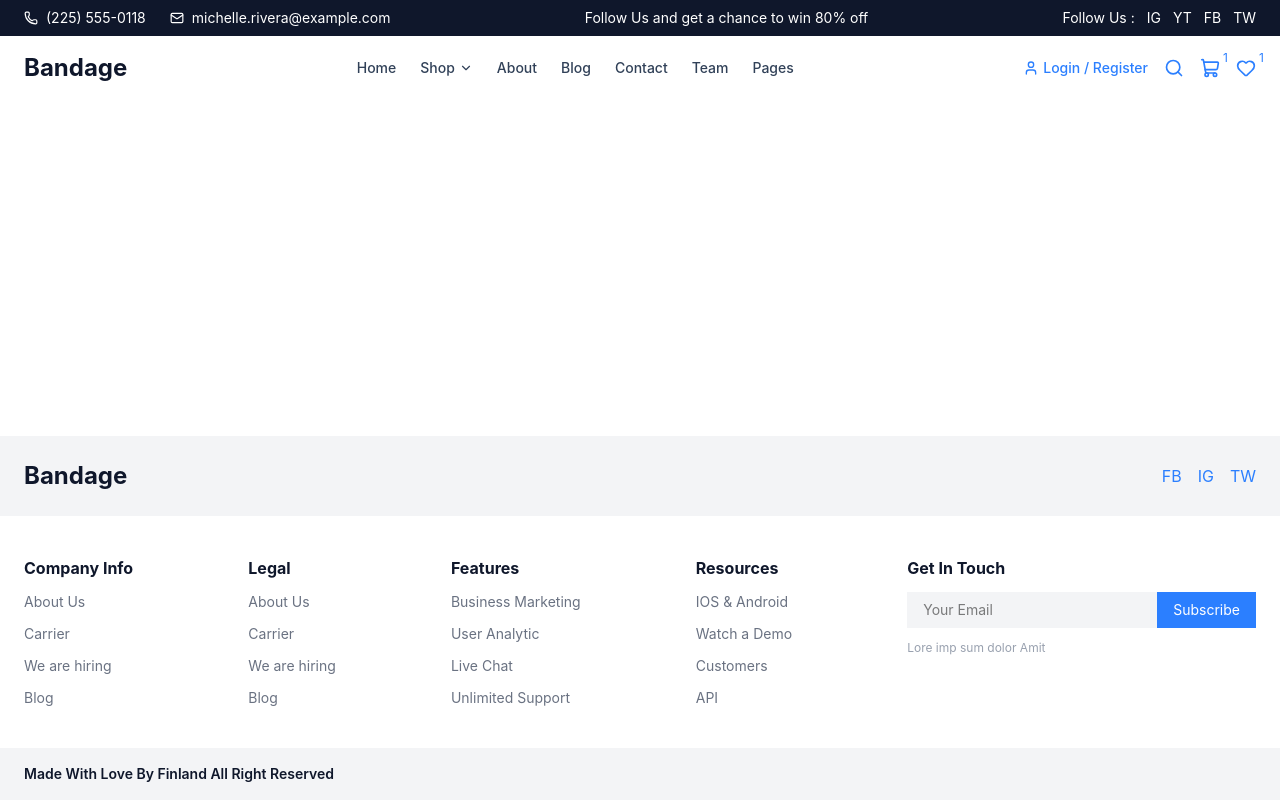
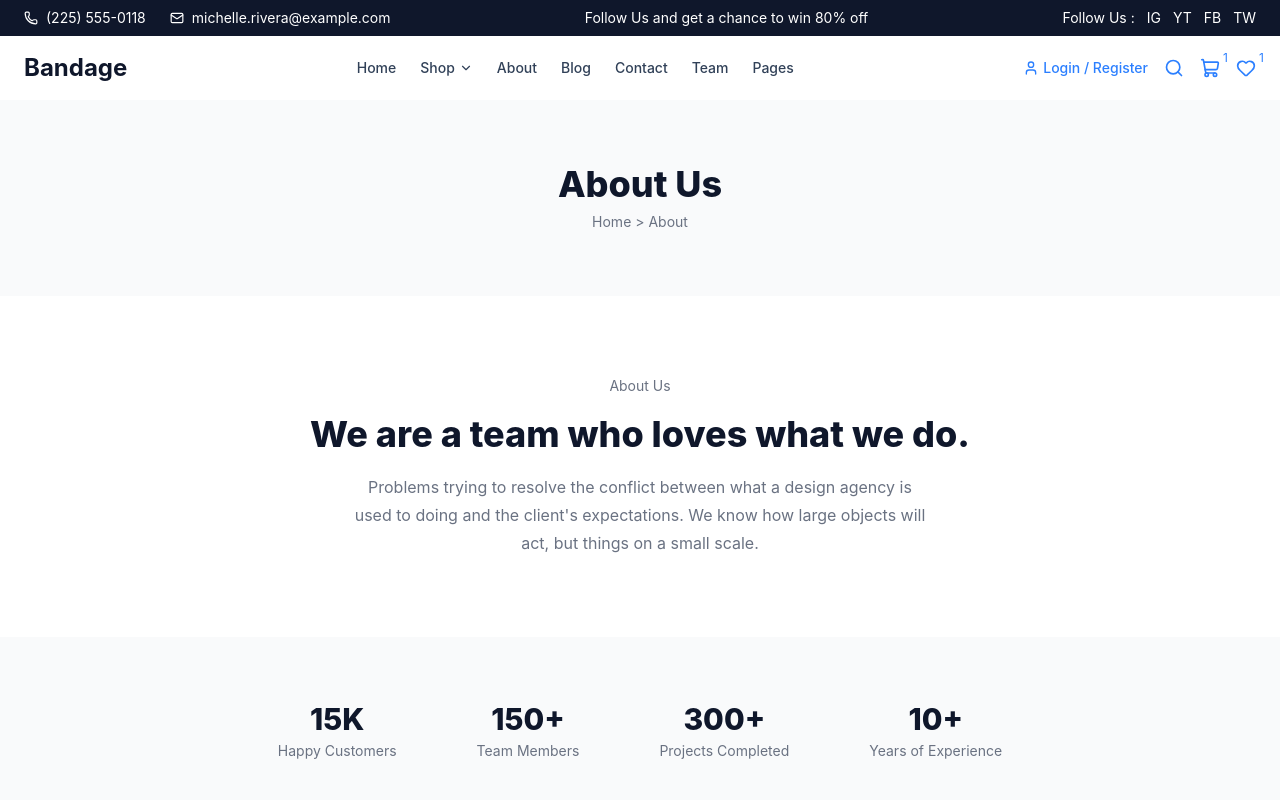
Before and after one commit to aylinmercan-web/E-commerce-Project, a React (Vite) app: page /about in a window 1280 px wide. Shown: the top 800 px of the page. Built offline with nearby package versions, Linux system fonts and the light colour scheme.

Commit message:
T07: About Us Page

```diff
--- a/src/App.jsx
+++ b/src/App.jsx
@@ -7,6 +7,7 @@ import ShopPage from './pages/ShopPage'
 import ProductDetailPage from './pages/ProductDetailPage'
 import ContactPage from './pages/ContactPage'
 import TeamPage from './pages/TeamPage'
+import AboutUsPage from './pages/AboutUsPage'
 
 function App() {
   return (
@@ -19,6 +20,7 @@ function App() {
           <Route exact path="/product/:id" component={ProductDetailPage} />
           <Route exact path="/contact" component={ContactPage} />
           <Route exact path="/team" component={TeamPage} />
+          <Route exact path="/about" component={AboutUsPage} />
         </Switch>
       </PageContent>
       <Footer />
--- a/src/layout/Header.jsx
+++ b/src/layout/Header.jsx
@@ -41,7 +41,7 @@ function Header() {
             <Link to="/shop">Shop</Link>
             <ChevronDown size={14} />
           </span>
-          <a href="/about">About</a>
+          <Link to="/about">About</Link>
           <a href="/blog">Blog</a>
           <Link to="/contact">Contact</Link>
           <Link to="/team">Team</Link>
--- /dev/null
+++ b/src/pages/AboutUsPage.jsx
@@ -0,0 +1,41 @@
+function AboutUsPage() {
+  return (
+    <div className="flex flex-col w-full">
+      {/* Page header / breadcrumb */}
+      <section className="flex flex-col items-center justify-center gap-2 bg-gray-50 px-6 py-10 md:py-16">
+        <h1 className="text-2xl md:text-4xl font-extrabold text-slate-900">About Us</h1>
+        <p className="text-sm text-gray-500">Home &gt; About</p>
+      </section>
+
+      {/* About content */}
+      <section className="flex flex-col items-center gap-4 px-6 py-16 md:py-20 text-center">
+        <span className="text-sm text-gray-500">About Us</span>
+        <h2 className="max-w-2xl text-2xl md:text-4xl font-extrabold text-slate-900 leading-tight">
+          We are a team who loves what we do.
+        </h2>
+        <p className="max-w-xl text-sm md:text-base text-gray-500 leading-7">
+          Problems trying to resolve the conflict between what a design agency is used to
+          doing and the client's expectations. We know how large objects will act, but things
+          on a small scale.
+        </p>
+      </section>
+
+      {/* Stats */}
+      <section className="flex flex-wrap items-center justify-center gap-10 md:gap-20 bg-gray-50 px-6 py-16">
+        {[
+          { value: '15K', label: 'Happy Customers' },
+          { value: '150+', label: 'Team Members' },
+          { value: '300+', label: 'Projects Completed' },
+          { value: '10+', label: 'Years of Experience' },
+        ].map((stat) => (
+          <div key={stat.label} className="flex flex-col items-center gap-1">
+            <span className="text-2xl md:text-3xl font-extrabold text-slate-900">{stat.value}</span>
+            <span className="text-sm text-gray-500">{stat.label}</span>
+          </div>
+        ))}
+      </section>
+    </div>
+  )
+}
+
+export default AboutUsPage
```
